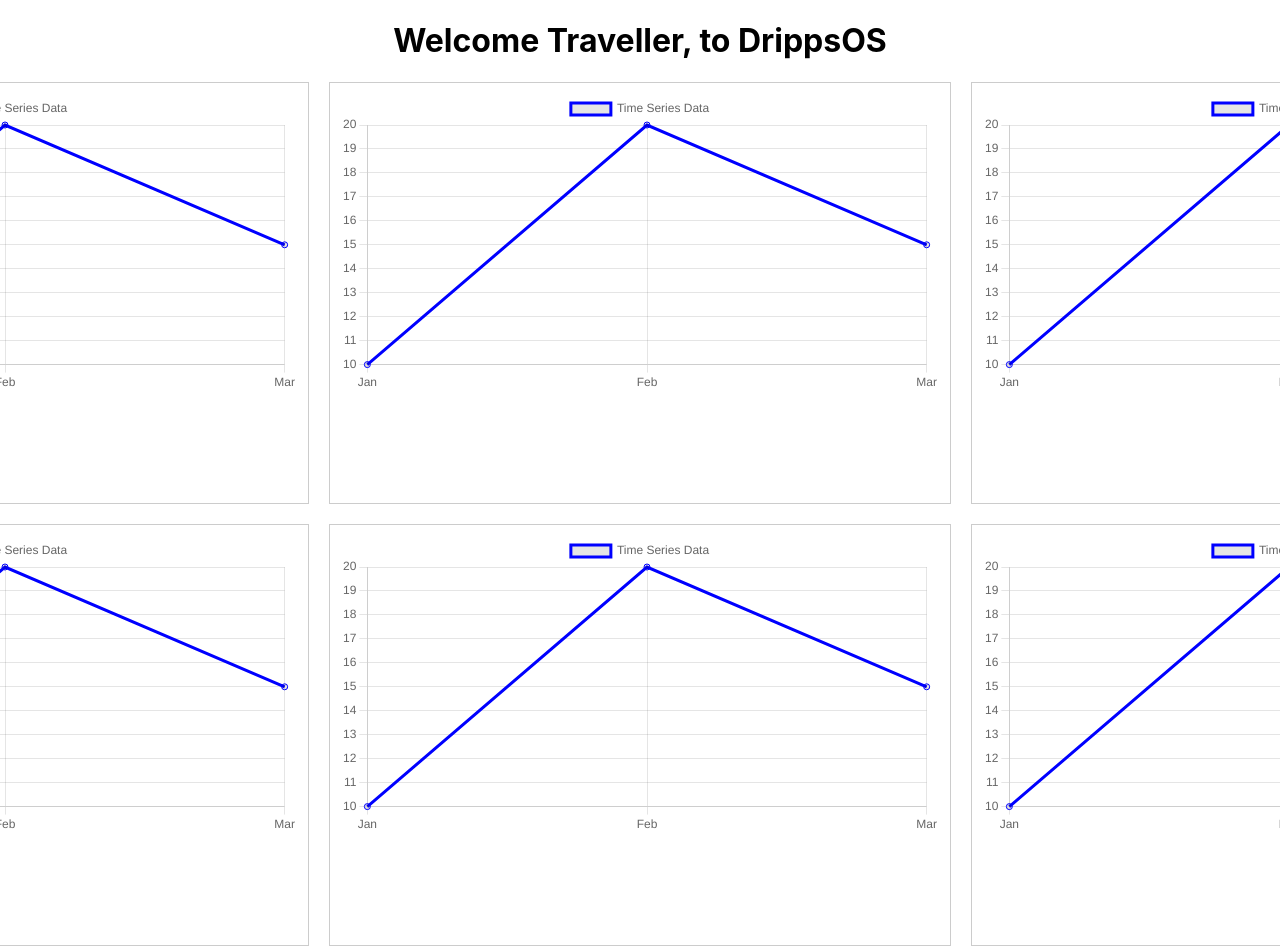
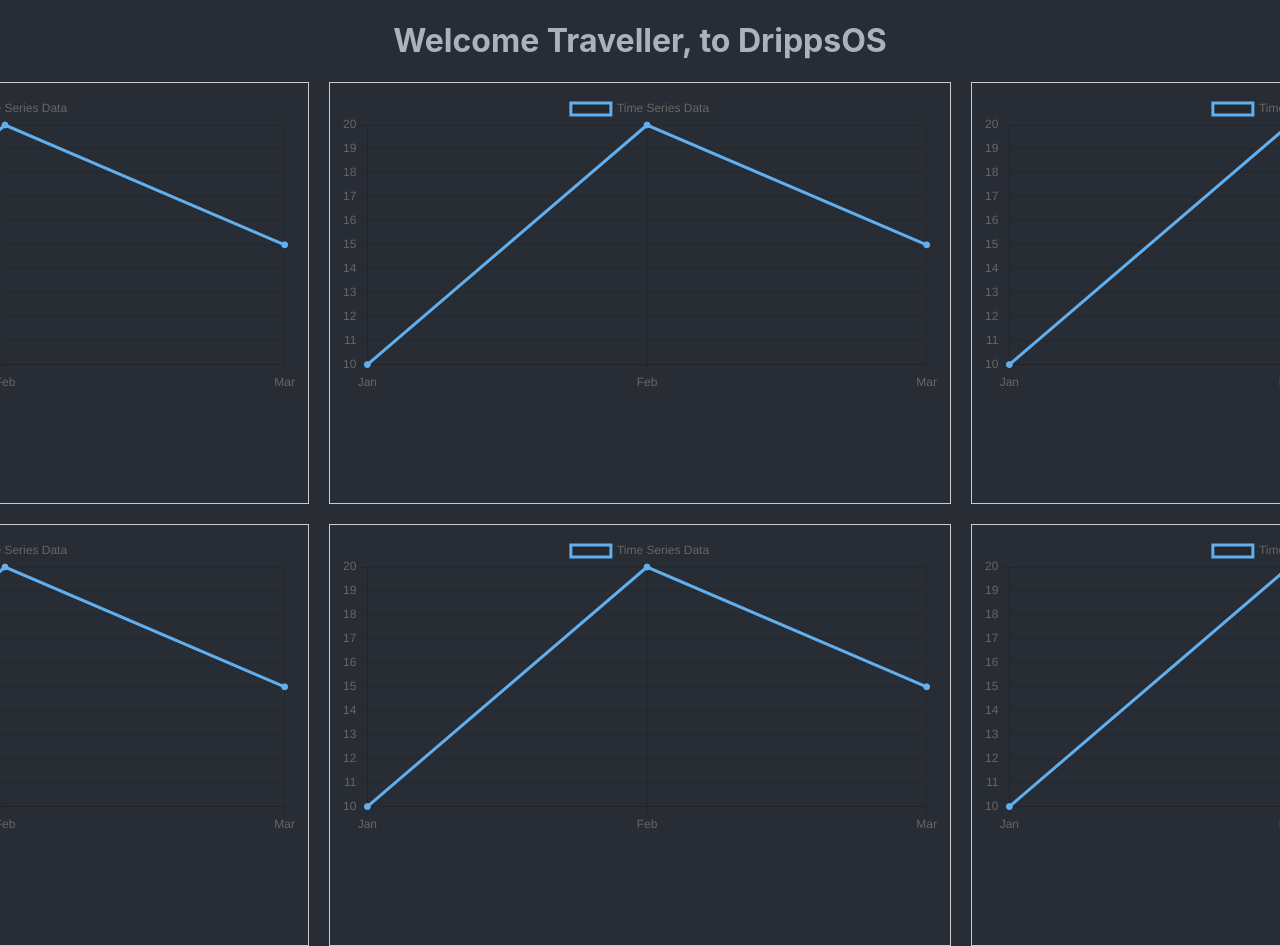
Before and after one commit to CallumAlexander/DrippsOS, a React (Create React App) app: page / in a window 1280 px wide. Shown: the top 946 px of the page. Built offline with nearby package versions, Linux system fonts and the light colour scheme.

Commit message:
implemented css colouring in the charts

```diff
--- a/src/TimeSeriesChart.js
+++ b/src/TimeSeriesChart.js
@@ -23,7 +23,9 @@
                     {
                         label: 'Time Series Data',
                         data: data.map((item) => item.value),
-                        borderColor: 'blue',
+                        borderColor: getComputedStyle(document.documentElement).getPropertyValue('--color-primary'),
+                        pointBackgroundColor: getComputedStyle(document.documentElement).getPropertyValue('--color-primary'),
+                        pointBorderColor: getComputedStyle(document.documentElement).getPropertyValue('--color-primary'),
                     },
                 ],
             },
--- a/src/index.css
+++ b/src/index.css
@@ -1,5 +1,13 @@
 /* Global Styles */
 @import "styles.css";
+
+/* OneDark Colour Scheme */
+:root {
+  --color-primary: #61afef;    /* Blue */
+  --color-secondary: #98c379;  /* Green */
+  --color-background: #282c34; /* Dark gray */
+  --color-text: #abb2bf;       /* Light gray */
+}
 
 body {
   margin: 0;
@@ -8,6 +16,8 @@
     sans-serif;
   -webkit-font-smoothing: antialiased;
   -moz-osx-font-smoothing: grayscale;
+  background-color: var(--color-background);
+  color: var(--color-text);
 }
 
 code {
```
